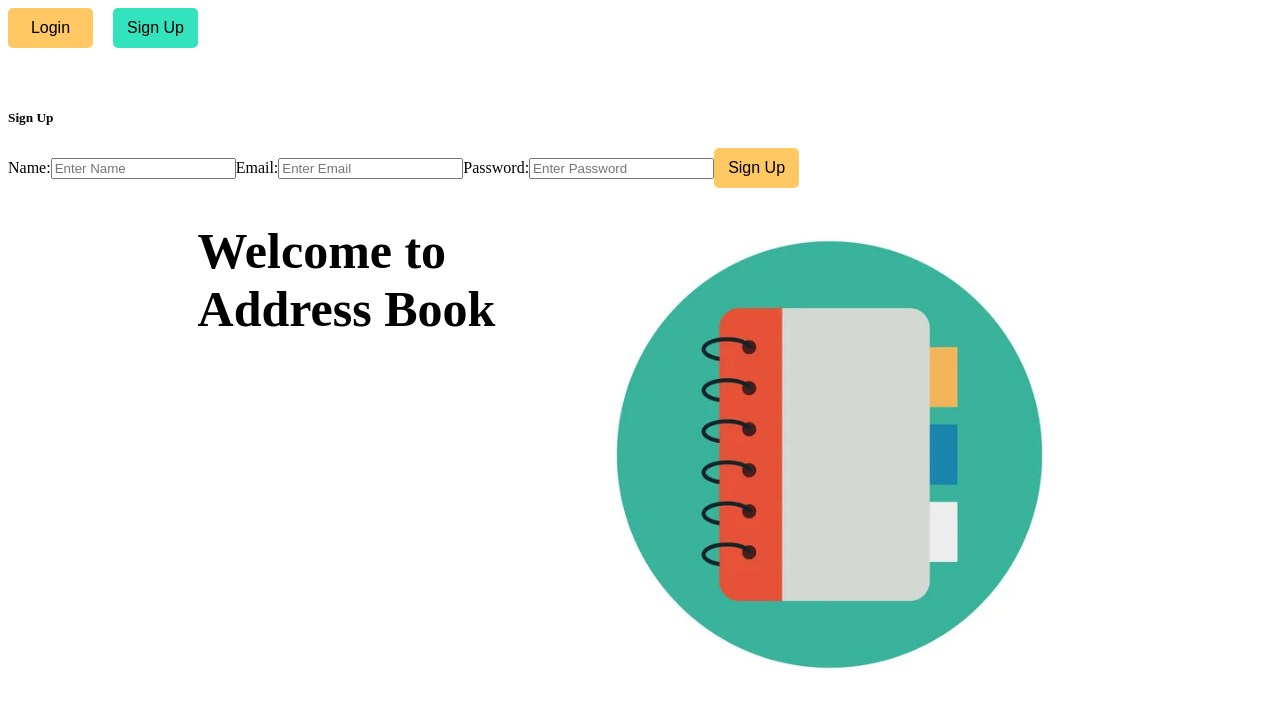
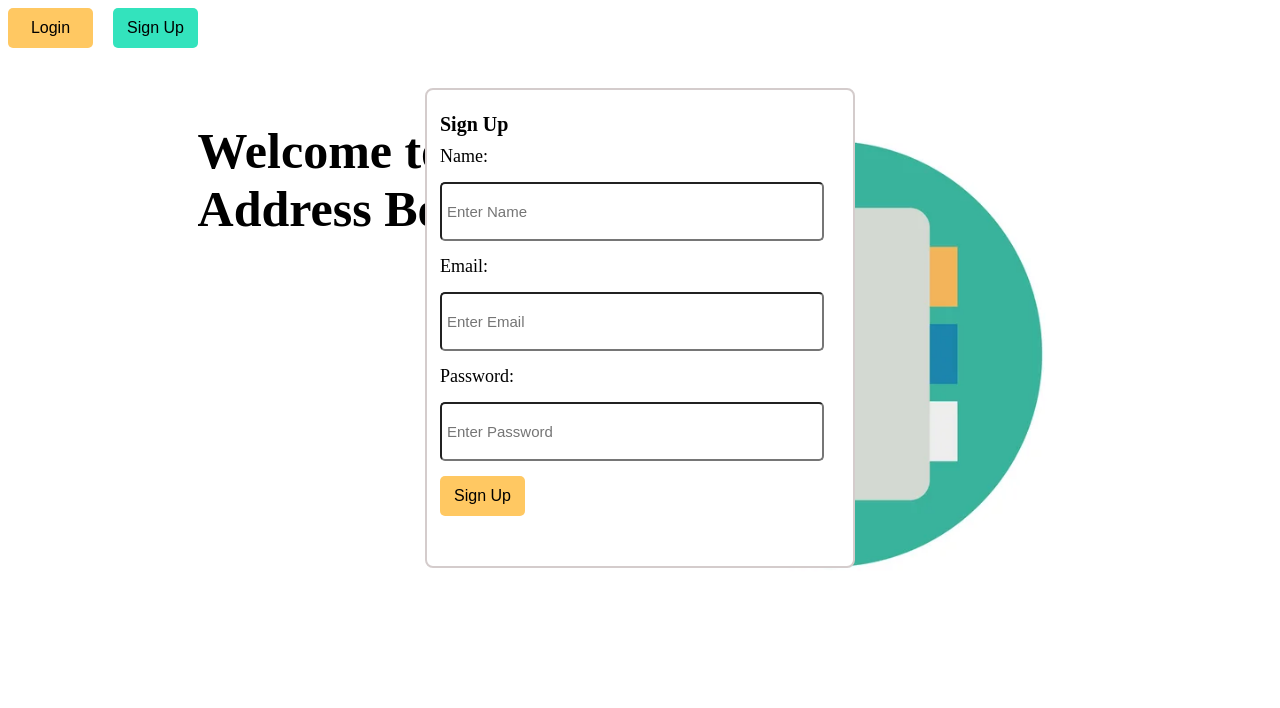
Before and after one commit to nour-msh/address-book-FE, a React (Create React App) app: page / in a window 1280 px wide. Both pictures are taken after a click on the button "Sign Up". Shown: the top 708 px of the page. Built offline with nearby package versions, Linux system fonts and the light colour scheme; the HTML template or start-up script is replaced by a standard one.

Commit message:
Editing singupForm

```diff
--- a/src/App.css
+++ b/src/App.css
@@ -32,3 +32,35 @@ width: 30%;
   justify-content: space-between;
   height: 80px;
 }
+.container{
+  display: flex;
+  justify-content: center;
+}
+.myform{
+  height:450px;
+  width:400px;
+  border: 2px solid rgb(212, 204, 204);
+  font-size: 18px;
+  padding: 13px;
+  border-radius:8px;
+  z-index: 1000;
+  position: absolute;
+  background-color: white;
+
+
+}
+.myform>h5{
+  font-size: 20px;
+  margin-top: 10px;
+  margin-bottom: 10px;
+}
+
+.myform>input{
+  width:370px;
+  height:45px;
+  font-size: 15px;
+  padding: 5px;
+  border-radius: 5px;
+  margin-top: 15px;
+  margin-bottom: 15px;
+}
```
